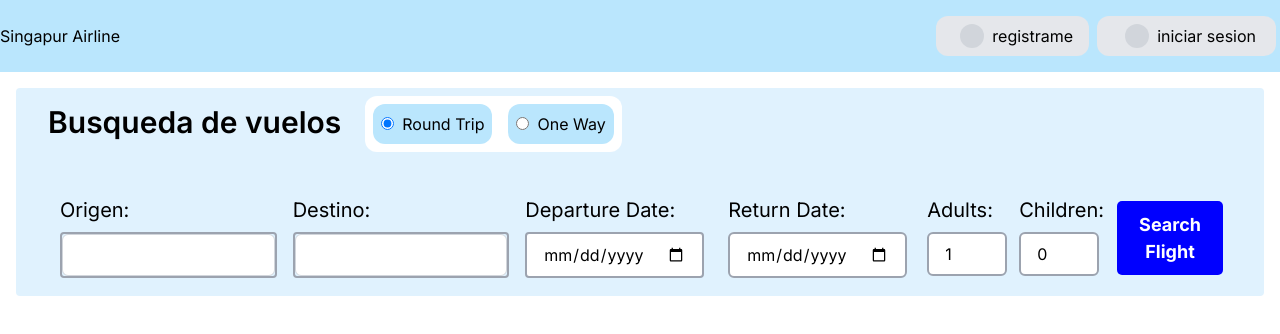
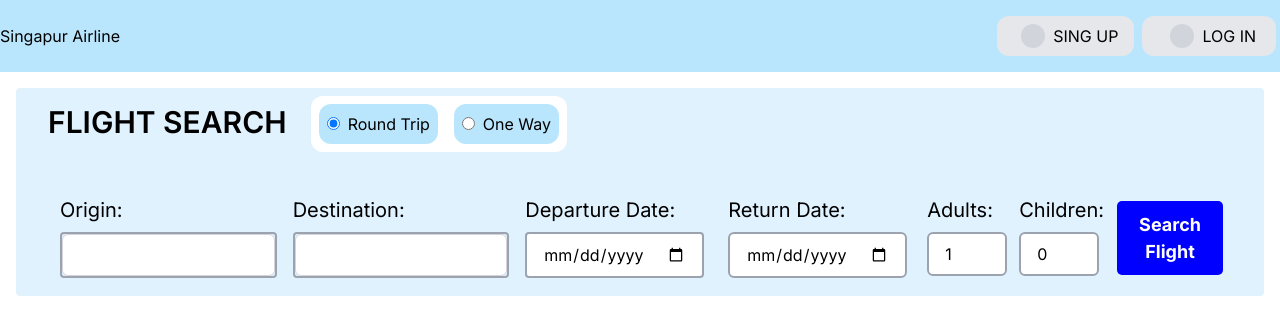
Before and after one commit to LeviTorresx/Front-FE, a Next.js app: page / in a window 1280 px wide. Shown: the top 334 px of the page. Built offline with nearby package versions, Linux system fonts and the light colour scheme.

Commit message:
Language

```diff
--- a/app/components/FlightSearch.jsx
+++ b/app/components/FlightSearch.jsx
@@ -77,7 +77,7 @@ function FlightSearch() {
     <div>
       <div className="bg-sky-100 m-4 rounded">
         <div className="flex justify-normal m-4">
-          <h1 className="font-semibold text-3xl m-4">Busqueda de vuelos</h1>
+          <h1 className="font-semibold text-3xl m-4">FLIGHT SEARCH</h1>
           <div className="flex justify-between items-center mb-2 bg-white rounded-xl m-2 p-2">
             <div className="mr-4 p-2 bg-sky-200 rounded-xl hover:bg-green-100">
               <input
@@ -109,7 +109,7 @@ function FlightSearch() {
         </div>
         <div className="flex justify-between p-4 m-5">
           <div className="mx-2 ">
-            <label className="block mb-2 text-xl">Origen:</label>
+            <label className="block mb-2 text-xl">Origin:</label>
             <AirportAutocomplete
               value={origin}
               onChange={setOrigin}
@@ -117,7 +117,7 @@ function FlightSearch() {
             />
           </div>
           <div className="mx-2">
-            <label className="block mb-2 text-xl ">Destino:</label>
+            <label className="block mb-2 text-xl ">Destination:</label>
             <div className="z-20">
               <AirportAutocomplete
                 value={destination}
--- a/app/navigation/Navbar.tsx
+++ b/app/navigation/Navbar.tsx
@@ -12,14 +12,14 @@ const Navbar = () => {
             <button className="px-4 py-2 mx-1 bg-gray-200 text-black rounded-xl">
               <div className="flex items-center justify-between">
                 <div className="w-6 h-6 mx-2 bg-gray-300 rounded-xl"></div>
-                registrame
+                SING UP
               </div>
             </button>
 
             <button className="px-5 py-2 mx-1 bg-gray-200 text-black rounded-xl">
             <div className="flex items-center justify-between">
                 <div className="w-6 h-6 mx-2 bg-gray-300 rounded-xl"></div>
-                iniciar sesion
+                LOG IN
               </div>
             </button>
           </div>
```
